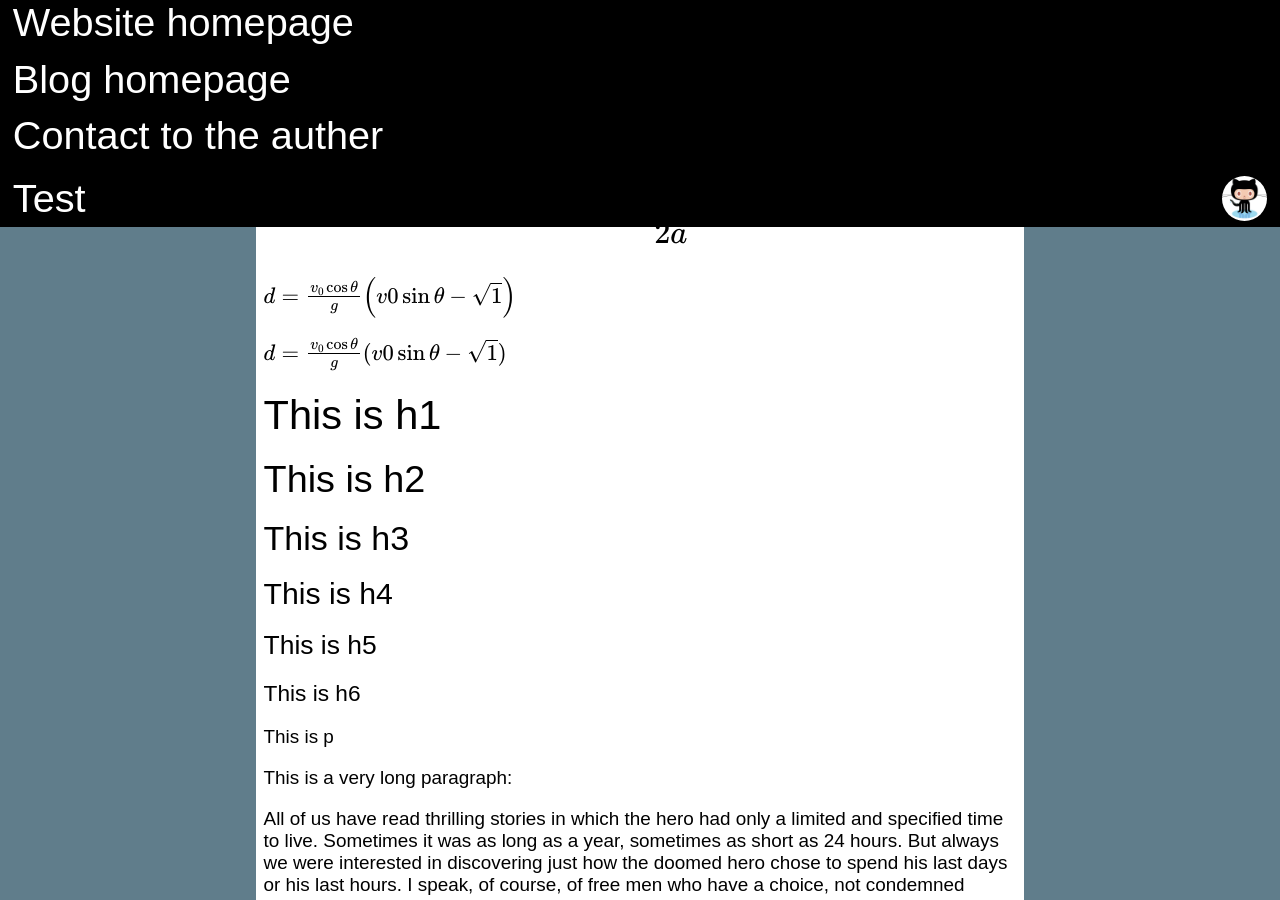
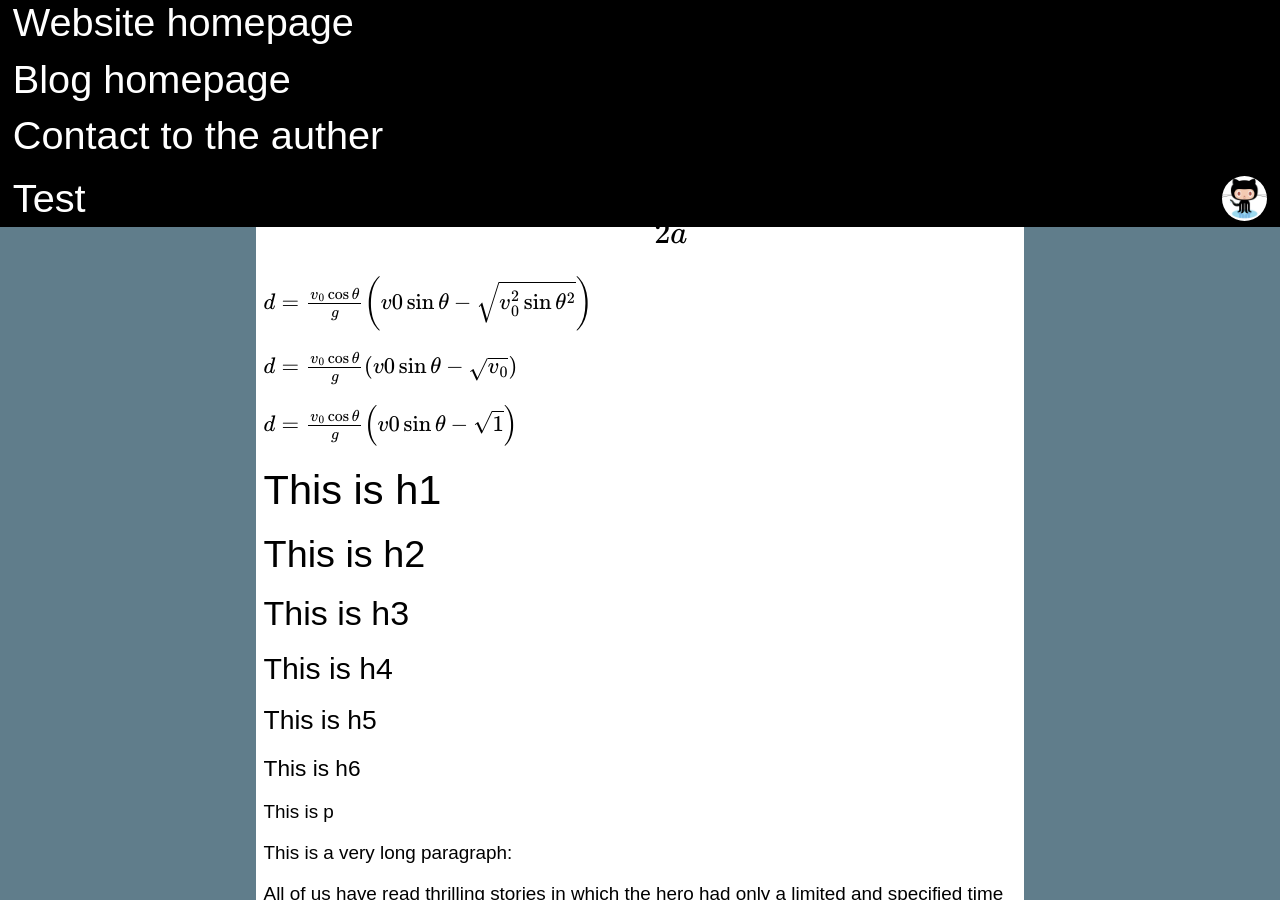
Before and after one commit to wenyuzhao/wenyuzhao.github.io, a Jekyll site: the page built from _posts/2015-01-03-02-07-test.md, in a window 1280 px wide and 900 px high. Built offline with Jekyll 4.4.1, drawn with Linux system fonts in a browser that asks for light colours; Markdown is read by kramdown in place of the engine named in the settings; formulas are drawn with MathJax 3; comment, search, counter and statistics services are not loaded.

Commit message:
Update 2015-01-03-02-07-test.md

```diff
--- a/_posts/2015-01-03-02-07-test.md
+++ b/_posts/2015-01-03-02-07-test.md
@@ -9,9 +9,11 @@ add a formula:
 
 $$x=\frac{-b\pm\sqrt{b^2-4ac}}{2a}$$
 
+\\(d=\frac{v_0\cos{\theta}}{g}\left(v0\sin{\theta}-\sqrt{v_0^2\sin{\theta}^2}\right)\\)
+
+\\(d=\frac{v_0\cos{\theta}}{g}\left(v0\sin{\theta}-\sqrt{v_0}\right)\\)
+
 \\(d=\frac{v_0\cos{\theta}}{g}\left(v0\sin{\theta}-\sqrt{1}\right)\\)
-
-\\(d=\frac{v_0\cos{\theta}}{g}(v0\sin{\theta}-\sqrt{1})\\)
 
 #This is h1
 ##This is h2
```
